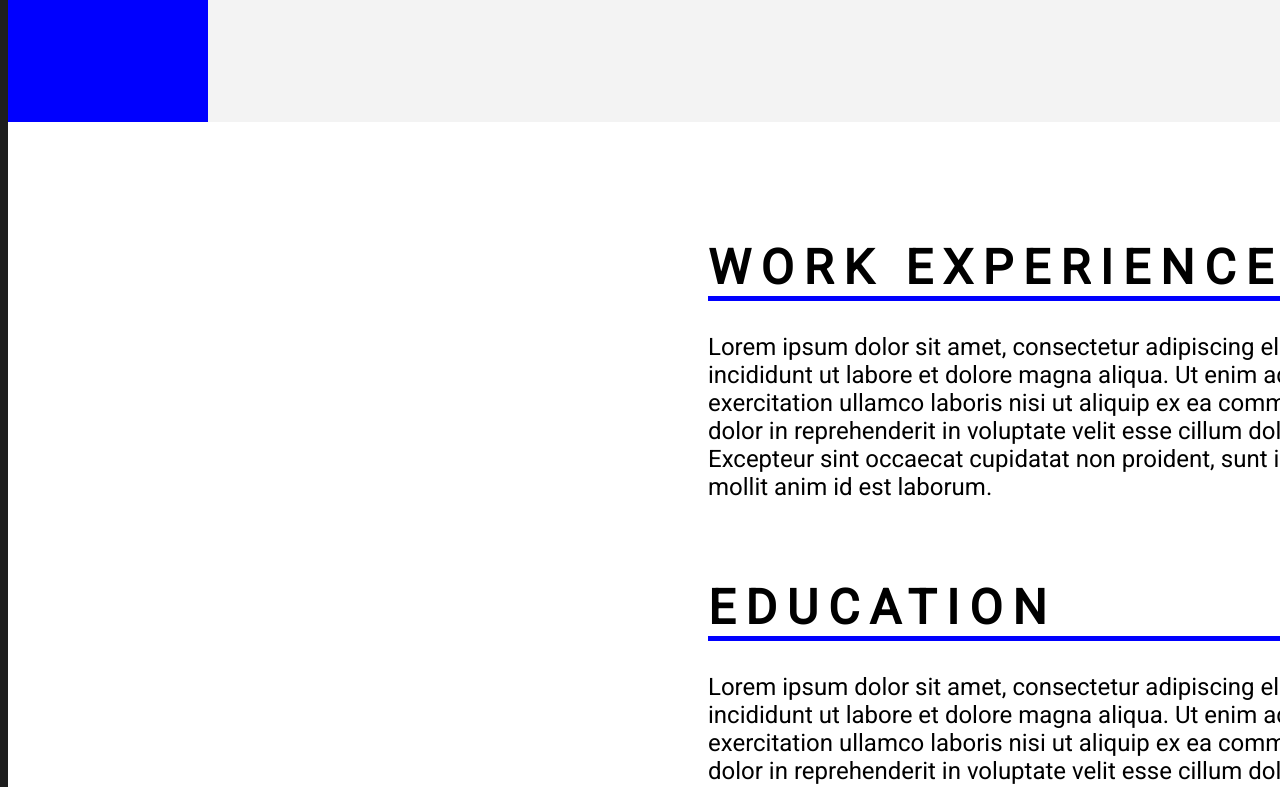
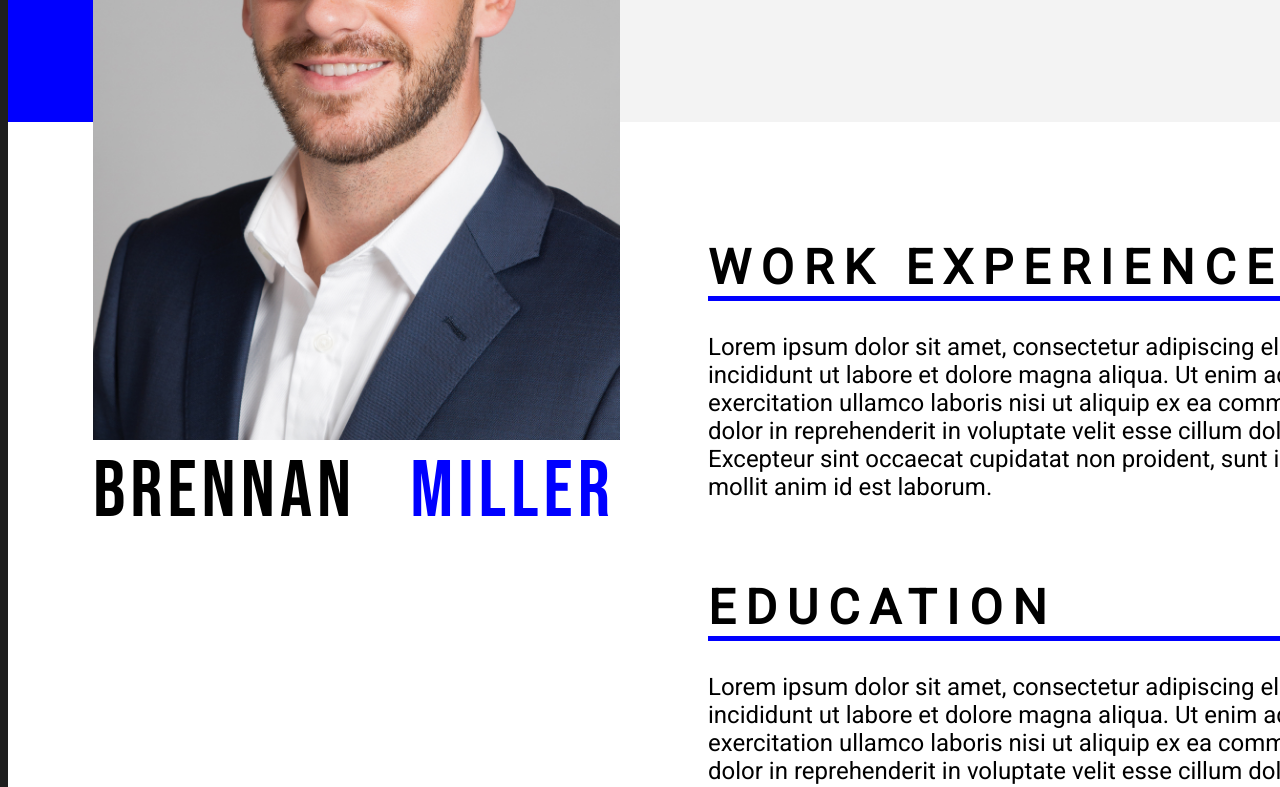
Before and after one commit to brennanmilleraz/Resume, a plain HTML site: page index.html in a window 1280 px wide. Shown: the part 420-1207 px from the top of the page. Drawn offline with Linux system fonts and the light colour scheme.

Commit message:
left side

```diff
--- a/index.html
+++ b/index.html
@@ -9,12 +9,19 @@
 </head>
 <body>
     <div class="container">
+        <div class="left">
+            <div class="headshot">
+                <img src="example headshot.png" alt="">
+            </div>
+            <span>BRENNAN</span>
+            <span class="blue">MILLER</span>
+        </div>
         <div class="content">
             <div class="profile">
                 <h1>PROFILE</h1>
                 <p>Lorem ipsum dolor sit amet, consectetur adipiscing elit, sed do eiusmod tempor incididunt ut labore et dolore magna aliqua. Ut enim ad minim veniam, quis nostrud exercitation ullamco laboris nisi ut aliquip ex ea commodo consequat. Duis aute irure dolor in reprehenderit in voluptate velit esse cillum dolore eu fugiat nulla pariatur. Excepteur sint occaecat cupidatat non proident, sunt in culpa qui officia deserunt mollit anim id est laborum.</p>
             </div>
-            <div class="info">
+            <div class="right">
                 <div class="work">
                     <h1>WORK EXPERIENCE</h1>
                     <p>Lorem ipsum dolor sit amet, consectetur adipiscing elit, sed do eiusmod tempor incididunt ut labore et dolore magna aliqua. Ut enim ad minim veniam, quis nostrud exercitation ullamco laboris nisi ut aliquip ex ea commodo consequat. Duis aute irure dolor in reprehenderit in voluptate velit esse cillum dolore eu fugiat nulla pariatur. Excepteur sint occaecat cupidatat non proident, sunt in culpa qui officia deserunt mollit anim id est laborum.</p>
@@ -23,6 +30,10 @@
                     <h1>EDUCATION</h1>
                     <p>Lorem ipsum dolor sit amet, consectetur adipiscing elit, sed do eiusmod tempor incididunt ut labore et dolore magna aliqua. Ut enim ad minim veniam, quis nostrud exercitation ullamco laboris nisi ut aliquip ex ea commodo consequat. Duis aute irure dolor in reprehenderit in voluptate velit esse cillum dolore eu fugiat nulla pariatur. Excepteur sint occaecat cupidatat non proident, sunt in culpa qui officia deserunt mollit anim id est laborum.</p>
                 </div>
+                <div class="volunteer">
+                    <h1>VOLUNTEER</h1>
+                    <p>Lorem ipsum dolor sit amet, consectetur adipiscing elit, sed do eiusmod tempor incididunt ut labore et dolore magna aliqua. Ut enim ad minim veniam, quis nostrud exercitation ullamco laboris nisi ut aliquip ex ea commodo consequat. Duis aute irure dolor in reprehenderit in voluptate velit esse cillum dolore eu fugiat nulla pariatur. Excepteur sint occaecat cupidatat non proident, sunt in culpa qui officia deserunt mollit anim id est laborum.</p>
+                </div>
             </div>
         </div>
     </div>
--- a/stylesheet.css
+++ b/stylesheet.css
@@ -24,6 +24,12 @@ p {
     background-color: white;
     margin: auto;
 }
+.headshot img {
+    object-fit: cover;
+    width: 527px;
+    height: 744px;
+    image-resolution: auto;
+}
 .profile {
     background-color: rgb(243, 243, 243);
     padding-left: 500px;
@@ -32,8 +38,25 @@ p {
     padding-bottom: 5%;
     border-left: solid 200px blue;
 }
-.info {
+.right {
     padding-left: 700px;
     padding-right: 5%;
     padding-top: 5%;
 }
+.left {
+    position: absolute;
+    padding-left: 85px;
+    padding-top: 108px;
+    width: 527px;
+}
+.left span {
+    font-family: 'Bebas Neue';
+    padding-top: 20px;
+    font-size: 500%;
+    letter-spacing: 5px;
+}
+span.blue {
+    color: blue;
+    font-size: 500%;
+    padding-left: 50px;
+}
```
Also changed, not shown: example headshot.png (added).
